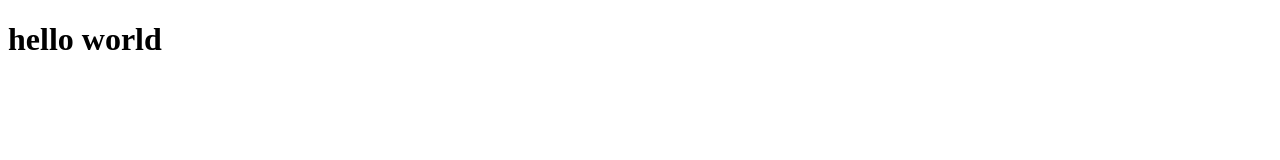
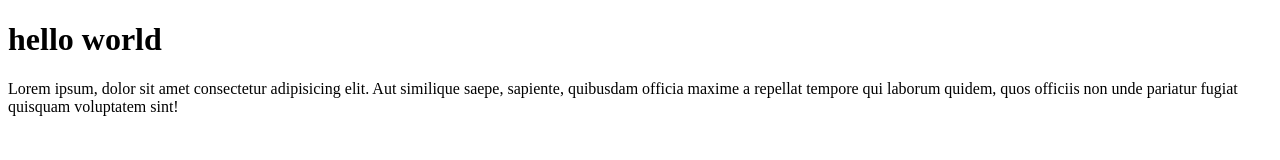
Before and after one commit to Zunaira-Malik00/practice-base, a plain HTML site: page week_1/index.html in a window 1280 px wide. Drawn offline with Linux system fonts and the light colour scheme.

Commit message:
lorem paragraph edit

```diff
--- a/week_1/index.html
+++ b/week_1/index.html
@@ -7,6 +7,6 @@
 </head>
 <body>
     <h1> hello world</h1>
-
+    <p> Lorem ipsum, dolor sit amet consectetur adipisicing elit. Aut similique saepe, sapiente, quibusdam officia maxime a repellat tempore qui laborum quidem, quos officiis non unde pariatur fugiat quisquam voluptatem sint!</p>
 </body>
 </html>
```
